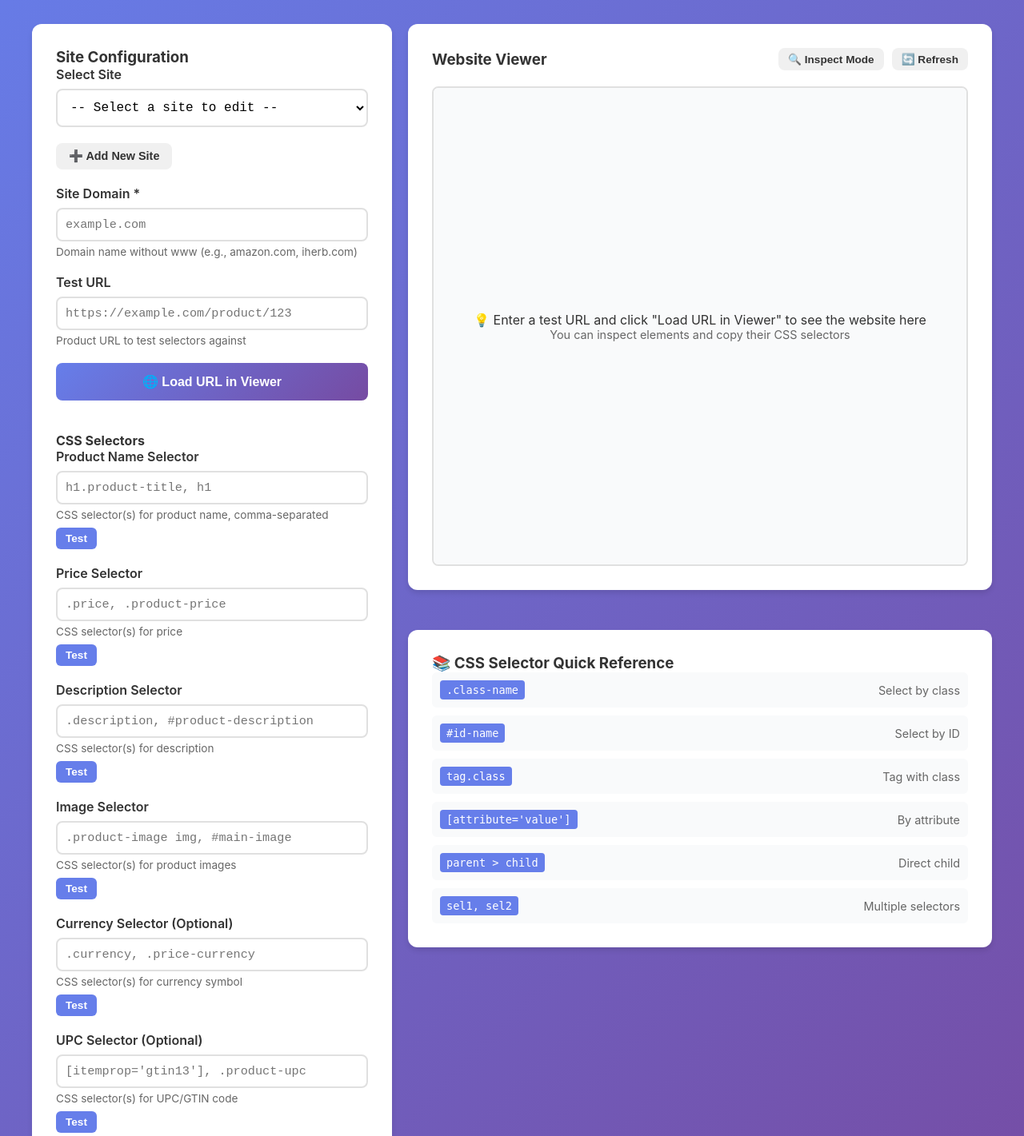
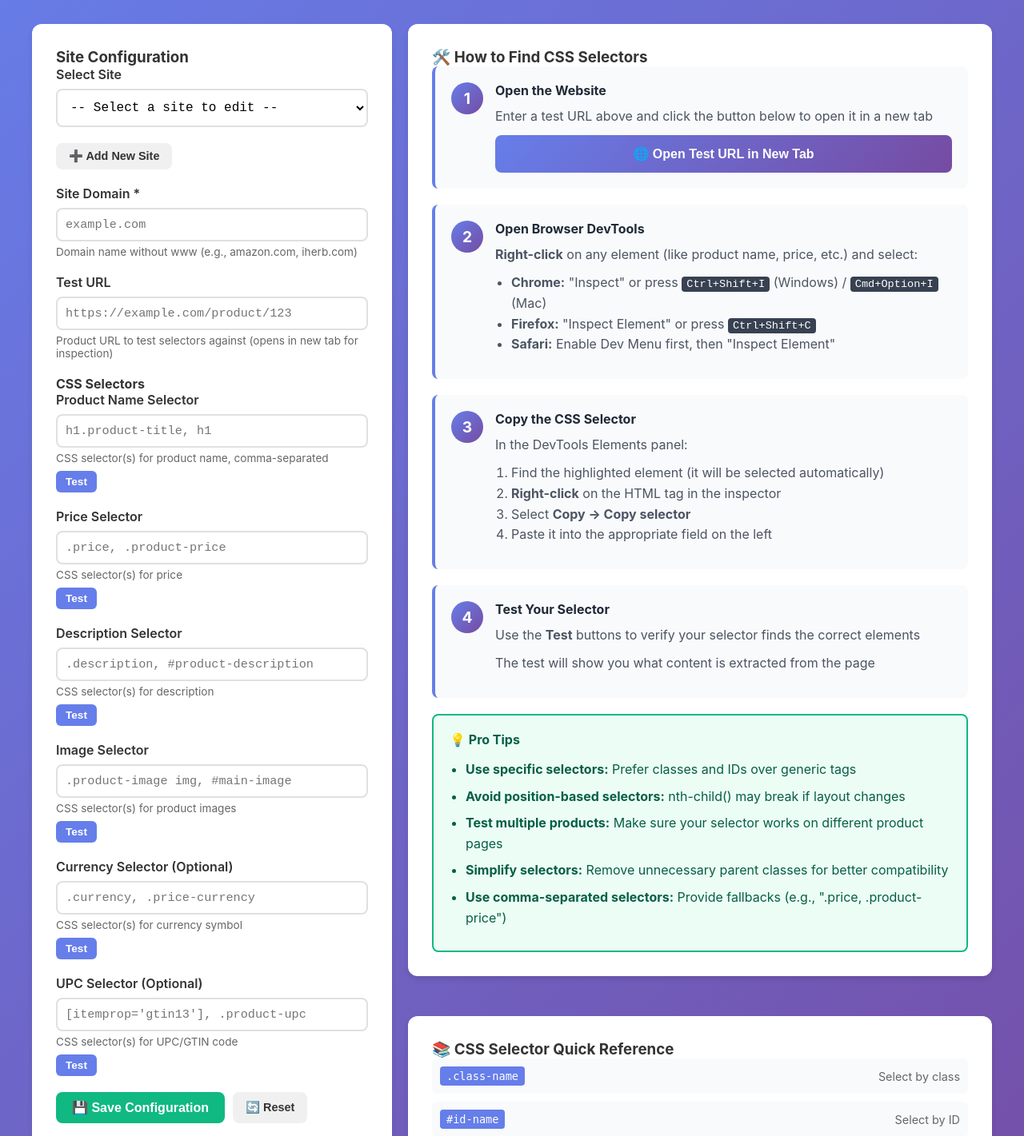
Before and after one commit to kkandukuri/pricetracker, a Flask app: page /config in a window 1280 px wide. Shown: the part 168-1589 px from the top of the page at 80% size. Run offline with Flask 3, Linux system fonts and the light colour scheme.

Commit message:
Replace iframe approach with browser DevTools guide
- Remove iframe viewer that was blocked by CORS policies
- Add comprehensive step-by-step DevTools guide with 4 clear steps
- Add "Open in New Tab" button to open test URLs
- Include Pro Tips section with best practices for CSS selectors
- Update JavaScript to use window.open with helpful instructions
- Remove unused iframe-related code and event listeners
- Improve user experience with clear visual guide and keyboard shortcuts

This resolves the iframe blocking issue by using the standard
browser DevTools approach which works with all websites.

```diff
--- a/static/site_config.js
+++ b/static/site_config.js
@@ -2,7 +2,6 @@
 
 let sitesConfig = {};
 let currentSite = null;
-let inspectMode = false;
 
 // Load configuration on page load
 document.addEventListener('DOMContentLoaded', () => {
@@ -31,13 +30,13 @@ function setupEventListeners() {
         }
     });
 
-    // Load URL button
-    document.getElementById('load-url-btn').addEventListener('click', () => {
+    // Open URL button (opens in new tab)
+    document.getElementById('open-url-btn').addEventListener('click', () => {
         const url = document.getElementById('test-url').value.trim();
         if (url) {
-            loadUrlInIframe(url);
+            openUrlInNewTab(url);
         } else {
-            alert('Please enter a test URL');
+            alert('Please enter a test URL first');
         }
     });
 
@@ -62,19 +61,6 @@ function setupEventListeners() {
             const field = btn.getAttribute('data-field');
             testSelector(field);
         });
-    });
-
-    // Inspect mode
-    document.getElementById('inspect-mode-btn').addEventListener('click', () => {
-        toggleInspectMode();
-    });
-
-    // Refresh iframe
-    document.getElementById('refresh-iframe-btn').addEventListener('click', () => {
-        const iframe = document.querySelector('#iframe-container iframe');
-        if (iframe) {
-            iframe.src = iframe.src;
-        }
     });
 }
 
@@ -309,51 +295,33 @@ async function testSelector(fieldName) {
     }
 }
 
-function loadUrlInIframe(url) {
-    const container = document.getElementById('iframe-container');
+function openUrlInNewTab(url) {
+    // Validate URL
+    try {
+        new URL(url);
+    } catch (e) {
+        alert('Please enter a valid URL (e.g., https://example.com/product/123)');
+        return;
+    }
 
-    // Remove placeholder or existing iframe
-    container.innerHTML = '';
+    // Open URL in new tab
+    const newTab = window.open(url, '_blank');
 
-    // Create iframe
-    const iframe = document.createElement('iframe');
-    iframe.src = url;
-    iframe.sandbox = 'allow-scripts allow-same-origin';
-    iframe.style.width = '100%';
-    iframe.style.height = '100%';
-    iframe.style.border = 'none';
-
-    iframe.onerror = () => {
-        container.innerHTML = `
-            <div class="iframe-placeholder">
-                <p style="color:#ef4444;">❌ Failed to load URL</p>
-                <p style="color:#666;">The website may block iframe embedding (CORS policy)</p>
-                <p style="color:#666;">Try using browser DevTools to inspect the page instead</p>
-            </div>
-        `;
-    };
-
-    container.appendChild(iframe);
-
-    // Show message about iframe limitations
-    alert('Note: Some websites block iframe embedding. If the page doesn\'t load, use browser DevTools to inspect elements instead.');
-}
-
-function toggleInspectMode() {
-    inspectMode = !inspectMode;
-
-    const btn = document.getElementById('inspect-mode-btn');
-    const info = document.getElementById('inspector-info');
-
-    if (inspectMode) {
-        btn.textContent = '🔍 Inspect Mode: ON';
-        btn.style.background = '#10b981';
-        info.style.display = 'block';
-
-        alert('Inspect mode enabled!\n\nNote: Due to browser security, you cannot inspect elements inside the iframe.\n\nInstead:\n1. Right-click the page in the iframe\n2. Select "Inspect" or "Inspect Element"\n3. Use browser DevTools to find CSS selectors');
+    if (newTab) {
+        // Show instructions after a brief delay
+        setTimeout(() => {
+            alert('✅ Website opened in new tab!\n\n' +
+                  '📋 Next Steps:\n\n' +
+                  '1. Right-click on the element you want to select (product name, price, etc.)\n\n' +
+                  '2. Select "Inspect" or "Inspect Element"\n\n' +
+                  '3. In DevTools, right-click the highlighted HTML element\n\n' +
+                  '4. Select "Copy → Copy selector"\n\n' +
+                  '5. Paste the selector into the appropriate field here\n\n' +
+                  '6. Click "Test" to verify it works!\n\n' +
+                  'Tip: You can switch between tabs using Alt+Tab (Windows) or Cmd+Tab (Mac)');
+        }, 500);
     } else {
-        btn.textContent = '🔍 Inspect Mode';
-        btn.style.background = '';
-        info.style.display = 'none';
+        alert('⚠️ Pop-up blocked!\n\nYour browser blocked the new tab. Please:\n\n' +
+              '1. Allow pop-ups for this site\n2. Or manually copy and paste the URL into a new tab');
     }
 }
--- a/templates/site_config.html
+++ b/templates/site_config.html
@@ -43,12 +43,8 @@
                     <div class="form-group">
                         <label for="test-url">Test URL</label>
                         <input type="url" id="test-url" class="form-control" placeholder="https://example.com/product/123">
-                        <small>Product URL to test selectors against</small>
+                        <small>Product URL to test selectors against (opens in new tab for inspection)</small>
                     </div>
-
-                    <button type="button" class="btn btn-primary" id="load-url-btn" style="margin-bottom: 20px;">
-                        🌐 Load URL in Viewer
-                    </button>
 
                     <h4 style="margin-top: 20px;">CSS Selectors</h4>
 
@@ -112,32 +108,69 @@
             </div>
         </div>
 
-        <!-- Right Panel: Website Viewer -->
+        <!-- Right Panel: DevTools Guide -->
         <div class="viewer-panel">
             <div class="card">
-                <div class="card-header">
-                    <h3>Website Viewer</h3>
-                    <div class="viewer-controls">
-                        <button type="button" class="btn btn-secondary btn-sm" id="inspect-mode-btn">
-                            🔍 Inspect Mode
-                        </button>
-                        <button type="button" class="btn btn-secondary btn-sm" id="refresh-iframe-btn">
-                            🔄 Refresh
-                        </button>
+                <h3>🛠️ How to Find CSS Selectors</h3>
+
+                <div class="devtools-guide">
+                    <div class="guide-step">
+                        <div class="step-number">1</div>
+                        <div class="step-content">
+                            <h4>Open the Website</h4>
+                            <p>Enter a test URL above and click the button below to open it in a new tab</p>
+                            <button type="button" class="btn btn-primary" id="open-url-btn">
+                                🌐 Open Test URL in New Tab
+                            </button>
+                        </div>
+                    </div>
+
+                    <div class="guide-step">
+                        <div class="step-number">2</div>
+                        <div class="step-content">
+                            <h4>Open Browser DevTools</h4>
+                            <p><strong>Right-click</strong> on any element (like product name, price, etc.) and select:</p>
+                            <ul>
+                                <li><strong>Chrome:</strong> "Inspect" or press <kbd>Ctrl+Shift+I</kbd> (Windows) / <kbd>Cmd+Option+I</kbd> (Mac)</li>
+                                <li><strong>Firefox:</strong> "Inspect Element" or press <kbd>Ctrl+Shift+C</kbd></li>
+                                <li><strong>Safari:</strong> Enable Dev Menu first, then "Inspect Element"</li>
+                            </ul>
+                        </div>
+                    </div>
+
+                    <div class="guide-step">
+                        <div class="step-number">3</div>
+                        <div class="step-content">
+                            <h4>Copy the CSS Selector</h4>
+                            <p>In the DevTools Elements panel:</p>
+                            <ol>
+                                <li>Find the highlighted element (it will be selected automatically)</li>
+                                <li><strong>Right-click</strong> on the HTML tag in the inspector</li>
+                                <li>Select <strong>Copy → Copy selector</strong></li>
+                                <li>Paste it into the appropriate field on the left</li>
+                            </ol>
+                        </div>
+                    </div>
+
+                    <div class="guide-step">
+                        <div class="step-number">4</div>
+                        <div class="step-content">
+                            <h4>Test Your Selector</h4>
+                            <p>Use the <strong>Test</strong> buttons to verify your selector finds the correct elements</p>
+                            <p>The test will show you what content is extracted from the page</p>
+                        </div>
                     </div>
                 </div>
 
-                <div class="iframe-container" id="iframe-container">
-                    <div class="iframe-placeholder">
-                        <p>💡 Enter a test URL and click "Load URL in Viewer" to see the website here</p>
-                        <p style="color:#666;font-size:0.9rem;">You can inspect elements and copy their CSS selectors</p>
-                    </div>
-                </div>
-
-                <div class="inspector-info" id="inspector-info" style="display:none;">
-                    <strong>Inspector Mode Active</strong>
-                    <p>Click on elements in the viewer to get their CSS selector</p>
-                    <div id="selected-selector"></div>
+                <div class="devtools-tips">
+                    <h4>💡 Pro Tips</h4>
+                    <ul>
+                        <li><strong>Use specific selectors:</strong> Prefer classes and IDs over generic tags</li>
+                        <li><strong>Avoid position-based selectors:</strong> nth-child() may break if layout changes</li>
+                        <li><strong>Test multiple products:</strong> Make sure your selector works on different product pages</li>
+                        <li><strong>Simplify selectors:</strong> Remove unnecessary parent classes for better compatibility</li>
+                        <li><strong>Use comma-separated selectors:</strong> Provide fallbacks (e.g., ".price, .product-price")</li>
+                    </ul>
                 </div>
             </div>
 
@@ -231,30 +264,81 @@
     font-size: 0.85rem;
 }
 
-.iframe-container {
-    width: 100%;
-    height: 600px;
-    border: 2px solid #e0e0e0;
-    border-radius: 8px;
-    overflow: hidden;
-    position: relative;
+.devtools-guide {
+    display: flex;
+    flex-direction: column;
+    gap: 20px;
+    margin-bottom: 20px;
 }
 
-.iframe-container iframe {
-    width: 100%;
-    height: 100%;
-    border: none;
+.guide-step {
+    display: grid;
+    grid-template-columns: 40px 1fr;
+    gap: 15px;
+    padding: 20px;
+    background: #f9fafb;
+    border-radius: 8px;
+    border-left: 4px solid #667eea;
 }
 
-.iframe-placeholder {
+.step-number {
+    width: 40px;
+    height: 40px;
+    background: linear-gradient(135deg, #667eea 0%, #764ba2 100%);
+    color: white;
+    border-radius: 50%;
     display: flex;
-    flex-direction: column;
     align-items: center;
     justify-content: center;
-    height: 100%;
-    background: #f9fafb;
-    padding: 40px;
-    text-align: center;
+    font-size: 1.2rem;
+    font-weight: bold;
+}
+
+.step-content h4 {
+    margin: 0 0 10px 0;
+    color: #1f2937;
+}
+
+.step-content p, .step-content ul, .step-content ol {
+    margin: 10px 0;
+    color: #4b5563;
+    line-height: 1.6;
+}
+
+.step-content ul, .step-content ol {
+    padding-left: 20px;
+}
+
+.step-content kbd {
+    background: #374151;
+    color: white;
+    padding: 2px 6px;
+    border-radius: 4px;
+    font-family: 'Courier New', monospace;
+    font-size: 0.85rem;
+}
+
+.devtools-tips {
+    background: #ecfdf5;
+    border: 2px solid #10b981;
+    padding: 20px;
+    border-radius: 8px;
+}
+
+.devtools-tips h4 {
+    margin: 0 0 15px 0;
+    color: #065f46;
+}
+
+.devtools-tips ul {
+    margin: 0;
+    padding-left: 20px;
+    color: #065f46;
+}
+
+.devtools-tips li {
+    margin-bottom: 8px;
+    line-height: 1.6;
 }
 
 .test-output {
@@ -277,23 +361,6 @@
 
 .test-result.error {
     border-left-color: #ef4444;
-}
-
-.inspector-info {
-    background: #fef3c7;
-    border: 2px solid #fbbf24;
-    padding: 15px;
-    border-radius: 8px;
-    margin-top: 10px;
-}
-
-#selected-selector {
-    margin-top: 10px;
-    padding: 10px;
-    background: white;
-    border-radius: 6px;
-    font-family: 'Courier New', monospace;
-    word-break: break-all;
 }
 
 .selector-reference {
```
